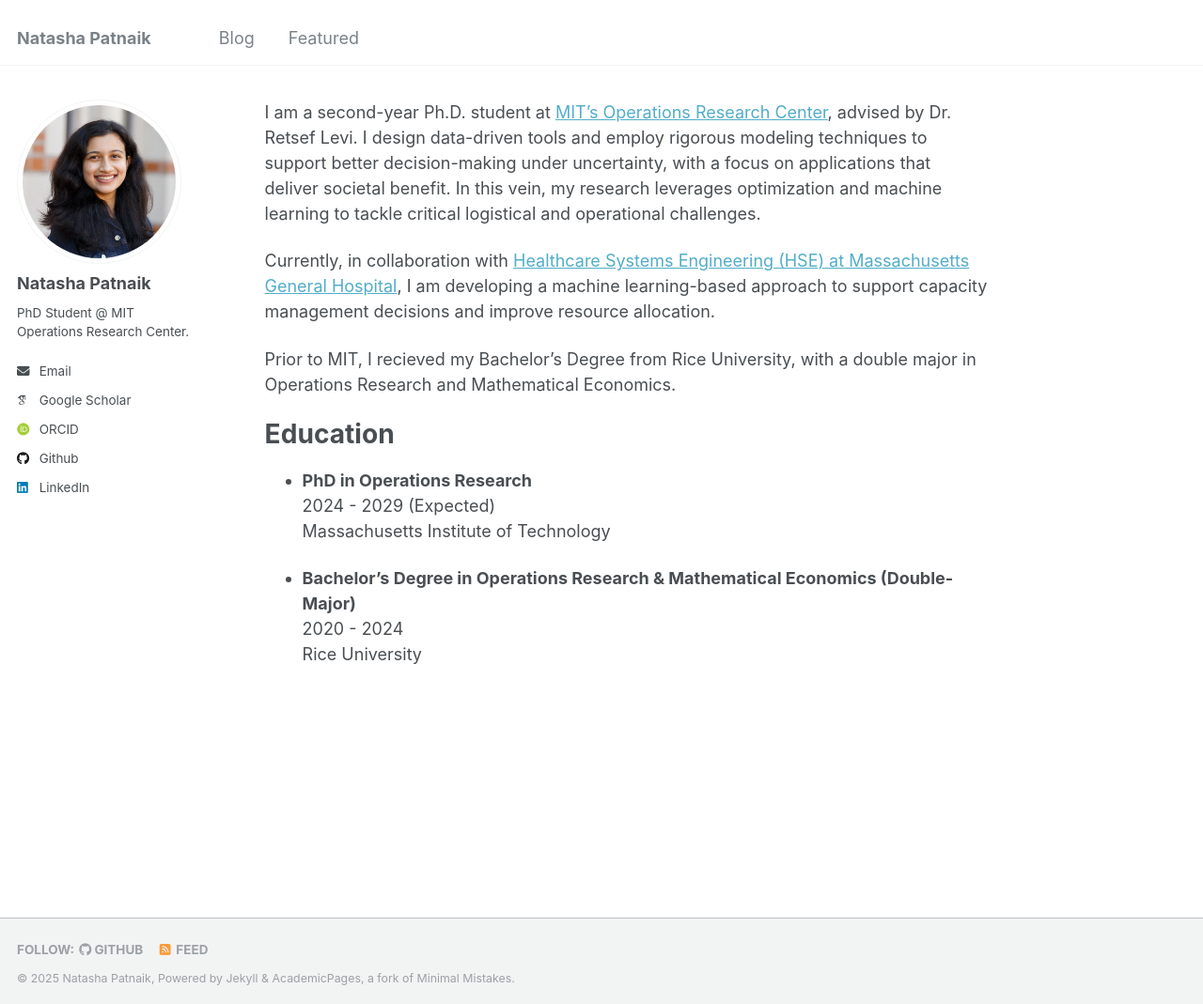
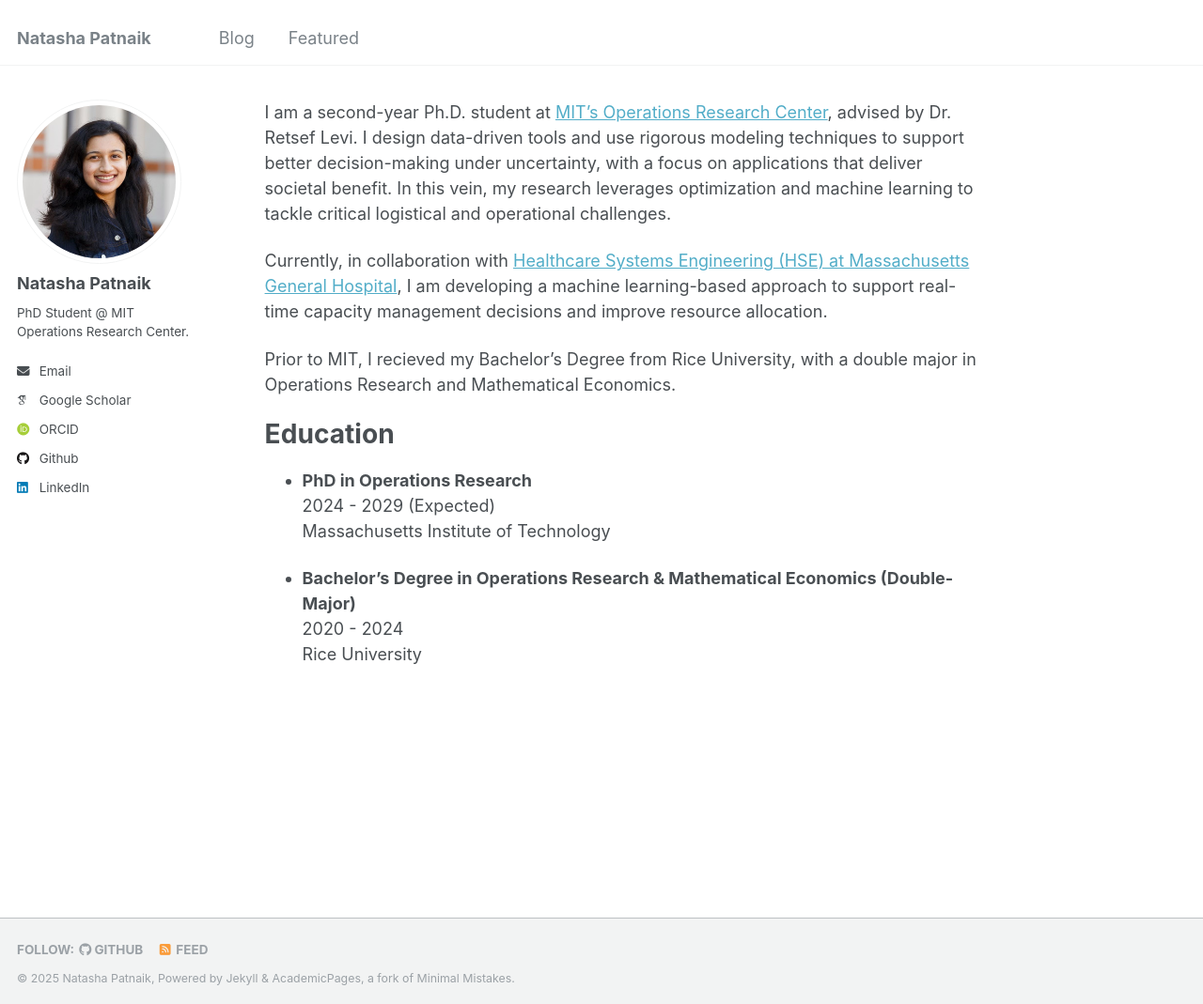
Before and after one commit to natasha-patnaik-321/natasha-patnaik-321.github.io, a Jekyll site: the page built from _pages/about.md, in a window 1280 px wide and 1069 px high. Shown: the whole window at 94% size. Built offline with Jekyll 4.4.1, drawn with Linux system fonts in a browser that asks for light colours; some web fonts are replaced.

Commit message:
real-time

```diff
--- a/_pages/about.md
+++ b/_pages/about.md
@@ -6,9 +6,9 @@ redirect_from:
   - /about.html
 ---
 
-I am a second-year Ph.D. student at [MIT's Operations Research Center](https://orc.mit.edu/), advised by Dr. Retsef Levi. I design data-driven tools and employ rigorous modeling techniques to support better decision-making under uncertainty, with a focus on applications that deliver societal benefit. In this vein, my research leverages optimization and machine learning to tackle critical logistical and operational challenges.
+I am a second-year Ph.D. student at [MIT's Operations Research Center](https://orc.mit.edu/), advised by Dr. Retsef Levi. I design data-driven tools and use rigorous modeling techniques to support better decision-making under uncertainty, with a focus on applications that deliver societal benefit. In this vein, my research leverages optimization and machine learning to tackle critical logistical and operational challenges.
 
-Currently, in collaboration with [Healthcare Systems Engineering (HSE) at Massachusetts General Hospital](https://www.massgeneral.org/research/healthcare-systems-engineering), I am developing a machine learning-based approach to support capacity management decisions and improve resource allocation.
+Currently, in collaboration with [Healthcare Systems Engineering (HSE) at Massachusetts General Hospital](https://www.massgeneral.org/research/healthcare-systems-engineering), I am developing a machine learning-based approach to support real-time capacity management decisions and improve resource allocation.
 
 Prior to MIT, I recieved my Bachelor's Degree from Rice University, with a double major in Operations Research and Mathematical Economics.
 
```
